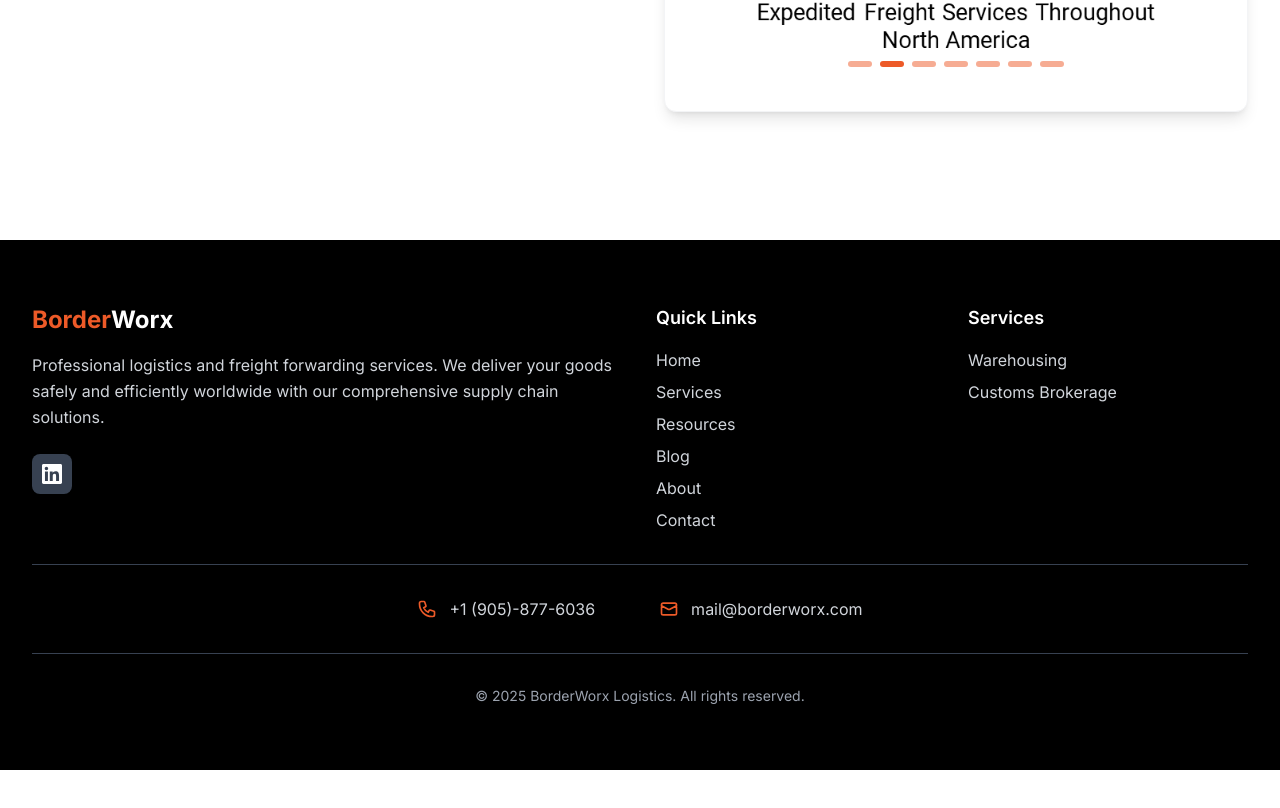
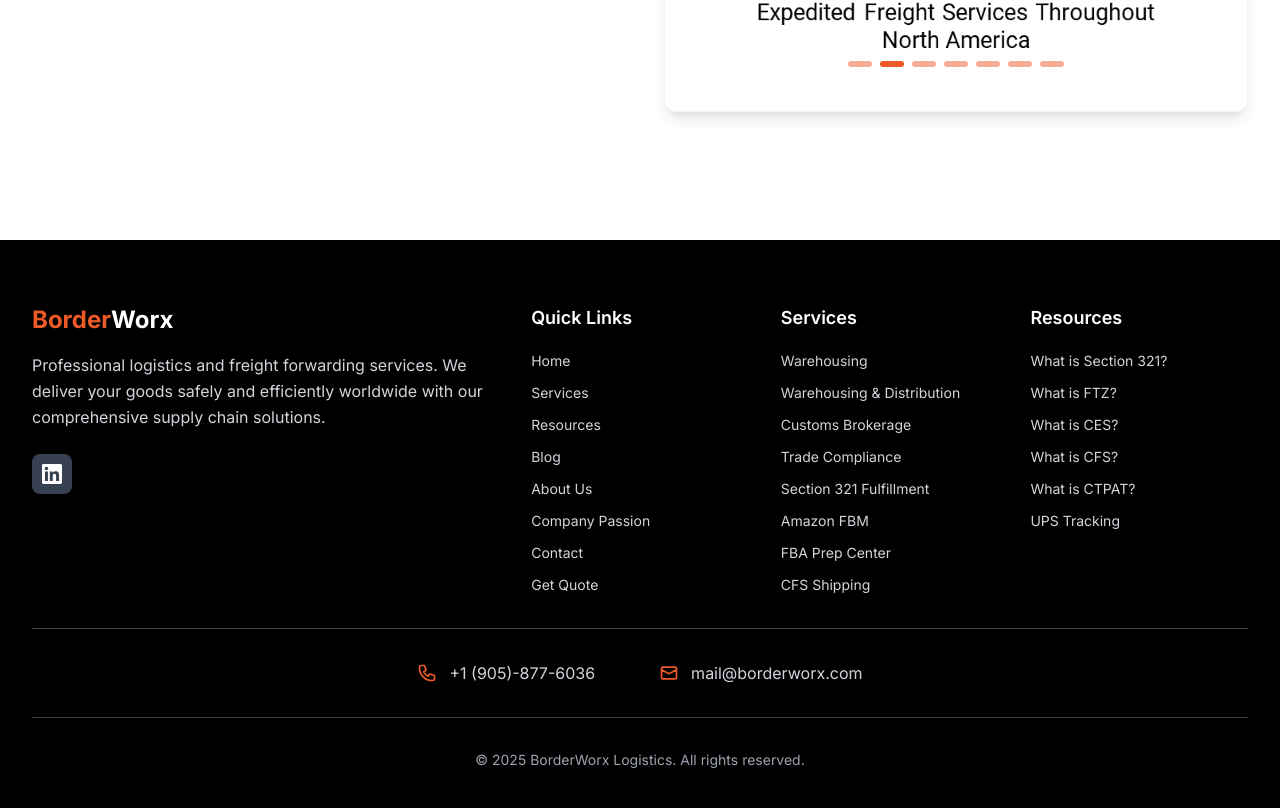
Before and after one commit to asharipov-borderworx/borderworx-portal, a Next.js app: page /quote in a window 1280 px wide. Shown: the part 1230-2038 px from the top of the page. Before the commit the page ends 2000 px from the top, so only its background shows below. Built offline with nearby package versions, Linux system fonts and the light colour scheme.

Commit message:
Footer updated

```diff
--- a/src/components/Footer.tsx
+++ b/src/components/Footer.tsx
@@ -10,14 +10,30 @@
     { name: 'Services', href: '/services' },
     { name: 'Resources', href: '/resources' },
     { name: 'Blog', href: '/blog' },
-    { name: 'About', href: '/about' },
+    { name: 'About Us', href: '/about-us' },
+    { name: 'Company Passion', href: '/company-passion' },
     { name: 'Contact', href: '/contact' },
+    { name: 'Get Quote', href: '/quote' },
   ]
 
   const services = [
     { name: 'Warehousing', href: '/services/warehousing' },
+    { name: 'Warehousing & Distribution', href: '/services/warehousing-distribution' },
     { name: 'Customs Brokerage', href: '/services/customs-brokerage' },
+    { name: 'Trade Compliance', href: '/services/trade-compliance' },
+    { name: 'Section 321 Fulfillment', href: '/services/section-321' },
+    { name: 'Amazon FBM', href: '/services/amazon-fbm' },
+    { name: 'FBA Prep Center', href: '/services/amazon-fba-prep' },
+    { name: 'CFS Shipping', href: '/services/cfs-shipping' },
+  ]
 
+  const resources = [
+    { name: 'What is Section 321?', href: '/resources/section-321-information' },
+    { name: 'What is FTZ?', href: '/resources/foreign-trade-zone-ftz-information' },
+    { name: 'What is CES?', href: '/resources/centralized-examination-station-ces-information' },
+    { name: 'What is CFS?', href: '/resources/container-freight-station-cfs-information' },
+    { name: 'What is CTPAT?', href: '/resources/ctpat-certification-information' },
+    { name: 'UPS Tracking', href: '/resources/ups-shipment-tracking' },
   ]
 
   const socialLinks = [
@@ -35,7 +51,7 @@
   return (
     <footer className="bg-secondary text-white">
       <div className="container-max section-padding">
-        <div className="grid md:grid-cols-2 lg:grid-cols-4 gap-8 mb-8">
+        <div className="grid grid-cols-1 md:grid-cols-2 lg:grid-cols-5 gap-8 mb-8">
           {/* Company Info */}
           <div className="lg:col-span-2">
             <Link href="/" className="text-2xl font-bold mb-4 inline-block">
@@ -66,7 +82,7 @@
                 <li key={index}>
                   <Link
                     href={link.href}
-                    className="text-gray-300 hover:text-primary transition-colors duration-300"
+                    className="text-gray-300 hover:text-primary transition-colors duration-300 text-sm"
                   >
                     {link.name}
                   </Link>
@@ -83,9 +99,26 @@
                 <li key={index}>
                   <Link
                     href={service.href}
-                    className="text-gray-300 hover:text-primary transition-colors duration-300"
+                    className="text-gray-300 hover:text-primary transition-colors duration-300 text-sm"
                   >
                     {service.name}
+                  </Link>
+                </li>
+              ))}
+            </ul>
+          </div>
+
+          {/* Resources */}
+          <div>
+            <h3 className="text-lg font-semibold mb-4">Resources</h3>
+            <ul className="space-y-2">
+              {resources.map((resource, index) => (
+                <li key={index}>
+                  <Link
+                    href={resource.href}
+                    className="text-gray-300 hover:text-primary transition-colors duration-300 text-sm"
+                  >
+                    {resource.name}
                   </Link>
                 </li>
               ))}
```
